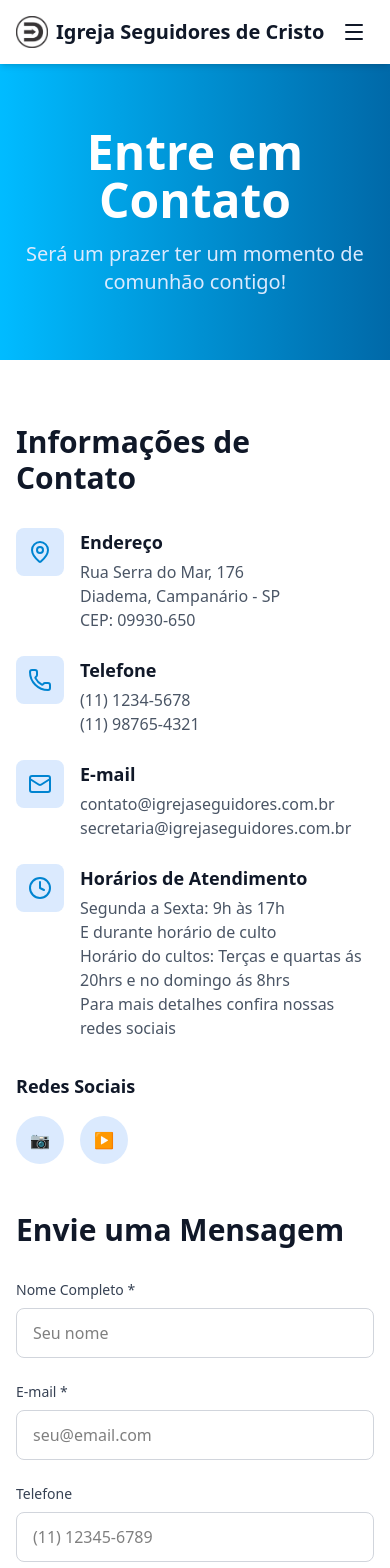
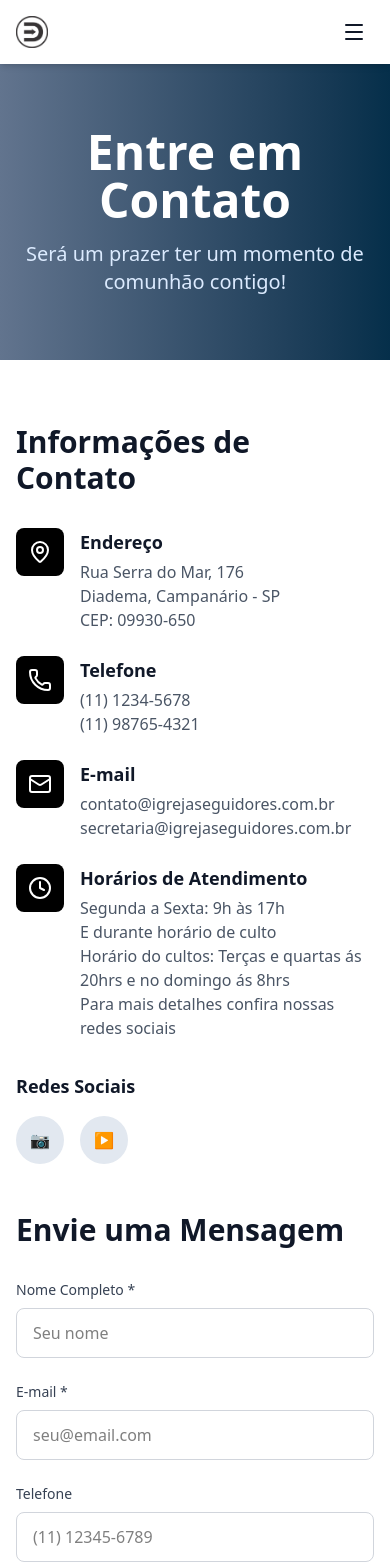
Before and after one commit to NicolasClementedt/siteinstitucional, a React (Vite) app: page /contato in a window 390 px wide. Shown: the top 1568 px of the page. Built offline with nearby package versions, Linux system fonts and the light colour scheme.

Commit message:
logos e cores adicionadas

```diff
--- a/src/components/navbar/NavBar.tsx
+++ b/src/components/navbar/NavBar.tsx
@@ -33,9 +33,9 @@ export default function Navigation() {
           {/* Logo */}
           <Link to="/" className="flex items-center gap-2">
             <img className="w-8 h-8 text-sky-600" src={logoPreta} />
-            <span className="text-xl font-semibold text-gray-900">
+            {/* <span className="text-xl font-semibold text-gray-900">
               Igreja Seguidores de Cristo
-            </span>
+            </span> */}
           </Link>
 
           {/* Tela Grande */}
@@ -49,8 +49,8 @@ export default function Navigation() {
                   to={link.to} //endpoint do id
                   className={`transition-colors ${
                     isActive(link.to) //funcao ternaria para marcar o ativado
-                      ? "text-sky-600 font-medium"
-                      : "text-gray-400 hover:text-gray-950" //estilizacao do link não ativo
+                      ? "text-black font-semibold active:"
+                      : "text-gray-500 hover:text-black" //estilizacao do link não ativo
                   }`}
                 >
                   {link.label}{" "}
@@ -84,8 +84,8 @@ export default function Navigation() {
                 onClick={() => setMobileMenuOpen(false)}
                 className={`block py-2 px-4 transition-colors ${
                   isActive(link.to)
-                    ? "text-sky-600 font-medium bg-blue-50"
-                    : "text-gray-600 hover:bg-gray-100"
+                    ? "text-black font-semibold bg-gray-100"
+                    : "text-gray-600 hover:bg-gray-950 hover:text-white"
                 }`}
               >
                 {link.label}
--- a/src/pages/contato/Contato.tsx
+++ b/src/pages/contato/Contato.tsx
@@ -66,7 +66,7 @@ export default function Contact() {
   return (
     <div className="bg-white">
       {/* Hero Section */}
-      <section className="bg-linear-to-r from-sky-400 to-sky-700 py-16 px-4 text-white">
+      <section className="bg-linear-to-r from-slate-500 to-sky-950 py-16 px-4 text-white">
         <div className="max-w-7xl mx-auto text-center">
           <h1 className="text-5xl md:text-6xl font-bold mb-4">
             Entre em Contato
@@ -89,8 +89,8 @@ export default function Contact() {
 
               <div className="space-y-6">
                 <div className="flex items-start gap-4">
-                  <div className="bg-blue-100 p-3 rounded-lg">
-                    <MapPin className="w-6 h-6 text-sky-600" />
+                  <div className="bg-black p-3 rounded-lg">
+                    <MapPin className="w-6 h-6 text-white" />
                   </div>
                   <div>
                     <h3 className="text-lg font-semibold text-gray-900 mb-1">
@@ -107,8 +107,8 @@ export default function Contact() {
                 </div>
 
                 <div className="flex items-start gap-4">
-                  <div className="bg-blue-100 p-3 rounded-lg">
-                    <Phone className="w-6 h-6 text-sky-600" />
+                  <div className="bg-black p-3 rounded-lg">
+                    <Phone className="w-6 h-6 text-white" />
                   </div>
                   <div>
                     <h3 className="text-lg font-semibold text-gray-900 mb-1">
@@ -120,8 +120,8 @@ export default function Contact() {
                 </div>
 
                 <div className="flex items-start gap-4">
-                  <div className="bg-blue-100 p-3 rounded-lg">
-                    <Mail className="w-6 h-6 text-sky-600" />
+                  <div className="bg-black p-3 rounded-lg">
+                    <Mail className="w-6 h-6 text-white" />
                   </div>
                   <div>
                     <h3 className="text-lg font-semibold text-gray-900 mb-1">
@@ -137,8 +137,8 @@ export default function Contact() {
                 </div>
 
                 <div className="flex items-start gap-4">
-                  <div className="bg-blue-100 p-3 rounded-lg">
-                    <Clock className="w-6 h-6 text-sky-600" />
+                  <div className="bg-black p-3 rounded-lg">
+                    <Clock className="w-6 h-6 text-white" />
                   </div>
                   <div>
                     <h3 className="text-lg font-semibold text-gray-900 mb-1">
@@ -166,19 +166,19 @@ export default function Contact() {
                   <a
                     target="_blank"
                     href="https://www.instagram.com/igrejaseguidoresoficial?utm_source=ig_web_button_share_sheet&igsh=ZDNlZDc0MzIxNw=="
-                    className="w-12 h-12 bg-blue-100 rounded-full flex items-center justify-center hover:bg-blue-200 transition-colors"
+                    className="w-12 h-12 bg-slate-200 rounded-full flex items-center justify-center hover:bg-blue-200 transition-colors"
                     aria-label="Instagram"
                   >
-                    <span className="text-sky-600 font-semibold">📷</span>
+                    <span className="text-slate-600 font-semibold">📷</span>
                   </a>
 
                   <a
                     target="_blank"
                     href="https://youtube.com/@igrejaseguidoresoficial?si=rTRR3KFn7aPwITdu"
-                    className="w-12 h-12 bg-blue-100 rounded-full flex items-center justify-center hover:bg-blue-200 transition-colors"
+                    className="w-12 h-12 bg-slate-200 rounded-full flex items-center justify-center hover:bg-blue-200 transition-colors"
                     aria-label="YouTube"
                   >
-                    <span className="text-sky-600 font-semibold">▶</span>
+                    <span className="text-sky-700 font-semibold">▶</span>
                   </a>
                 </div>
               </div>
@@ -268,7 +268,7 @@ export default function Contact() {
                 <button
                   type="submit"
                   disabled={isSubmitting}
-                  className="w-full bg-sky-600 hover:bg-sky-800 text-white px-6 py-3 rounded-lg font-semibold transition-colors flex items-center justify-center gap-2 disabled:opacity-50 disabled:cursor-not-allowed"
+                  className="w-full bg-gray-700 hover:bg-black text-white px-6 py-3 rounded-lg font-semibold transition-colors flex items-center justify-center gap-2 disabled:opacity-50 disabled:cursor-not-allowed"
                 >
                   {isSubmitting ? (
                     "Enviando..."
--- a/src/pages/home/Home.tsx
+++ b/src/pages/home/Home.tsx
@@ -1,5 +1,6 @@
 import { Link } from "react-router";
 import { Calendar, Heart, BookOpen, Users } from "lucide-react";
+import logoEscritaBranca from "../../assets/Logotipo Seguidores Branco PNG.png";
 
 export default function Home() {
   return (
@@ -7,7 +8,7 @@ export default function Home() {
       <div className="bg-white">
         {/* Seção Inicial/Banner */}
 
-        <section className="relative h-150 flex items-center justify-center text-white">
+        <section className="relative h-200 flex items-center justify-center text-white">
           <div className="absolute inset-0 bg-black/50 z-10" />
           <img
             src="https://images.unsplash.com/photo-1478147427282-58a87a120781?q=80&w=2070&auto=format&fit=crop&ixlib=rb-4.1.0&ixid=M3wxMjA3fDB8MHxwaG90by1wYWdlfHx8fGVufDB8fHx8fA%3D%3D"
@@ -15,22 +16,20 @@ export default function Home() {
             className="absolute inset-0 w-full h-full object-cover"
           />
           <div className="relative z-20 text-center px-4">
-            <h1 className="text-5xl md:text-6xl font-bold mb-4">
-              Igreja Seguidores de Cristo
-            </h1>
-            <p className="text-xl md:text-2xl mb-8">
-              Uma comunidade de fé, amor e serviço
-            </p>
+            <img
+              className="text-5xl md:text-6xl font-bold m-8 p-10"
+              src={logoEscritaBranca}
+            />
             <div className="flex flex-col sm:flex-row gap-4 justify-center">
               <Link
                 to="/sobre"
-                className="bg-sky-600 hover:bg-sky-950 text-white px-8 py-3 rounded-lg font-semibold transition-colors"
+                className="bg-gray-800 hover:bg-sky-950 text-white px-8 py-3 rounded-lg font-semibold transition-colors"
               >
                 Conheça a Igreja
               </Link>
               <Link
                 to="/contato"
-                className="bg-slate-400 hover:bg-slate-700 text-white px-8 py-3 rounded-lg font-semibold transition-colors"
+                className="bg-gray-700 hover:bg-sky-900 text-white px-8 py-3 rounded-lg font-semibold transition-colors"
               >
                 Entre em Contato
               </Link>
@@ -39,7 +38,7 @@ export default function Home() {
         </section>
 
         {/* Programação Semanal*/}
-        <section className="py-16 px-4 bg-slate-400 text-white">
+        <section className="py-16 px-4 bg-gray-800 text-white">
           <div className="max-w-7xl mx-auto text-center">
             <h2 className="text-3xl md:text-4xl font-bold mb-8">
               Participe dos Nossos Cultos
@@ -75,7 +74,7 @@ export default function Home() {
             <div className="grid grid-cols-1 md:grid-cols-2 lg:grid-cols-4 gap-8">
               <div className="bg-white p-6 rounded-lg shadow-md text-center">
                 <div className="inline-flex items-center justify-center w-16 h-16 bg-slate-100 rounded-full mb-4">
-                  <Heart className="w-8 h-8 text-red-600" />
+                  <Heart className="w-8 h-8 text-black" />
                 </div>
                 <h3 className="text-xl font-semibold mb-2">Amor</h3>
                 <p className="text-gray-600">
@@ -86,7 +85,7 @@ export default function Home() {
 
               <div className="bg-white p-6 rounded-lg shadow-md text-center">
                 <div className="inline-flex items-center justify-center w-16 h-16 bg-slate-100 rounded-full mb-4">
-                  <BookOpen className="w-8 h-8 text-sky-600" />
+                  <BookOpen className="w-8 h-8 text-black" />
                 </div>
                 <h3 className="text-xl font-semibold mb-2">Palavra</h3>
                 <p className="text-gray-600">
@@ -96,7 +95,7 @@ export default function Home() {
 
               <div className="bg-white p-6 rounded-lg shadow-md text-center">
                 <div className="inline-flex items-center justify-center w-16 h-16 bg-slate-100 rounded-full mb-4">
-                  <Users className="w-8 h-8 text-red-600" />
+                  <Users className="w-8 h-8 text-black" />
                 </div>
                 <h3 className="text-xl font-semibold mb-2">
                   Comunidade e Serviço
@@ -108,7 +107,7 @@ export default function Home() {
 
               <div className="bg-white p-6 rounded-lg shadow-md text-center">
                 <div className="inline-flex items-center justify-center w-16 h-16 bg-slate-100 rounded-full mb-4">
-                  <Calendar className="w-8 h-8 text-sky-600" />
+                  <Calendar className="w-8 h-8 text-black" />
                 </div>
                 <h3 className="text-xl font-semibold mb-2">Adoração</h3>
                 <p className="text-gray-600">
@@ -139,7 +138,7 @@ export default function Home() {
 
                 <Link
                   to="/sobre"
-                  className="inline-block bg-sky-600 hover:bg-sky-950 text-white px-6 py-3 rounded-lg font-semibold transition-colors"
+                  className="inline-block bg-gray-700 hover:bg-sky-950 text-white px-6 py-3 rounded-lg font-semibold transition-colors"
                 >
                   Saiba Mais
                 </Link>
@@ -166,7 +165,7 @@ export default function Home() {
             </p>
             <Link
               to="/contato"
-              className="inline-block bg-sky-600 hover:bg-sky-950 text-white px-8 py-4 rounded-lg font-semibold text-lg transition-colors"
+              className="inline-block bg-gray-700 hover:bg-sky-950 text-white px-8 py-4 rounded-lg font-semibold text-lg transition-colors"
             >
               Entre em Contato
             </Link>
```
Also changed, not shown: src/components/rodape/Rodape.tsx (+4 -4 lines), src/pages/sobre/Sobre.tsx (+20 -19 lines).
